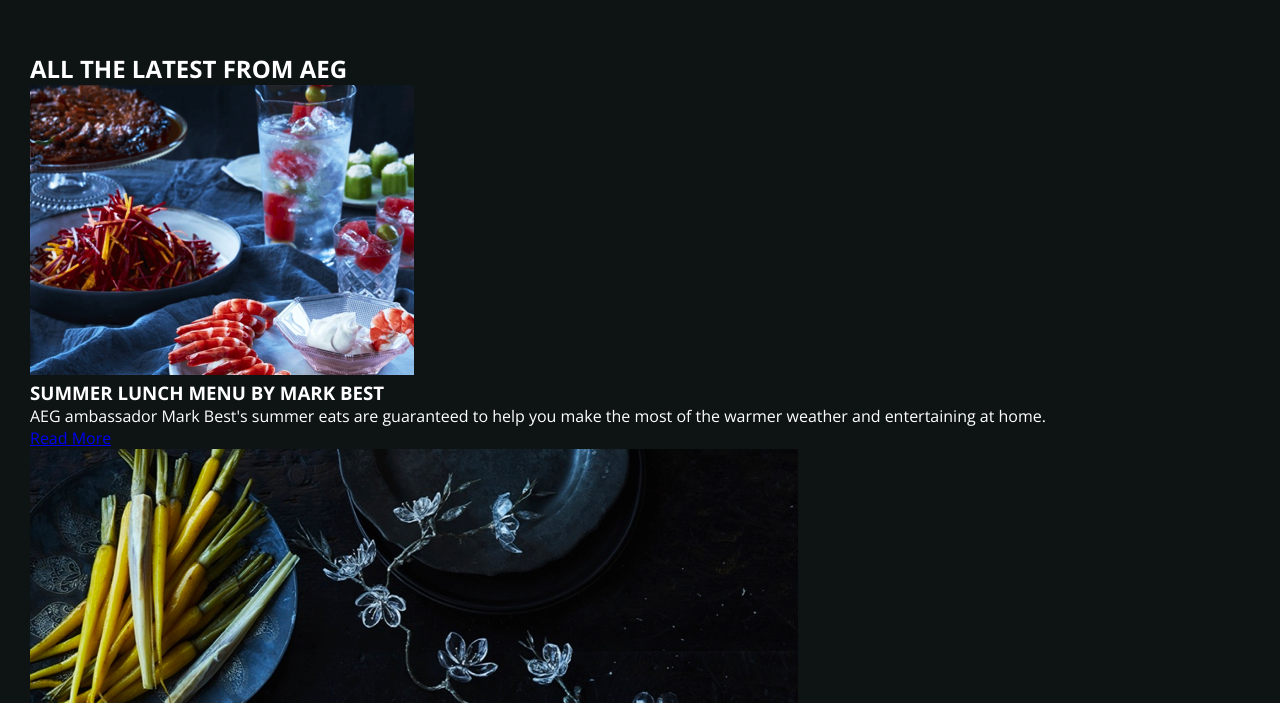
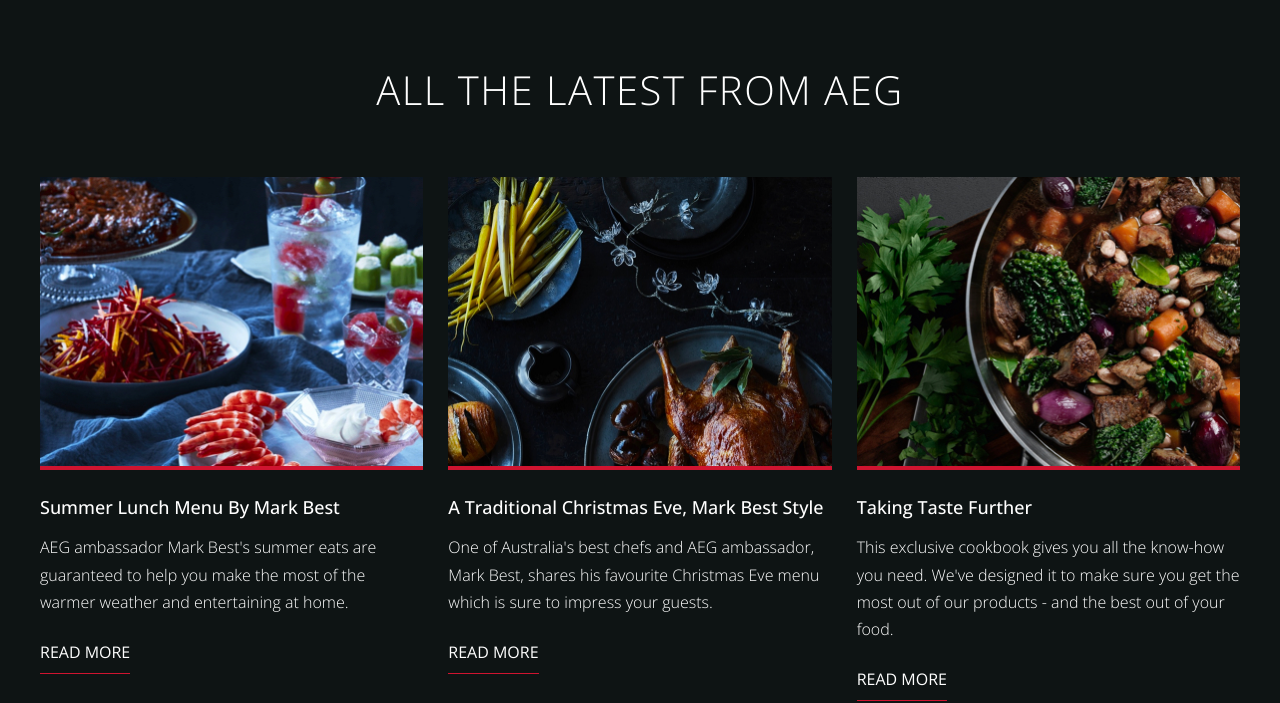
Before and after one commit to rommelvisuals/Orchard-FED-test, a plain HTML site: page index.html in a window 1280 px wide. Shown: the part 940-1643 px from the top of the page. Drawn offline with Linux system fonts and the light colour scheme.

Commit message:
Added styles for 'Answer Your Body's Needs' section

```diff
--- a/css/base/_body.scss
+++ b/css/base/_body.scss
@@ -3,9 +3,14 @@ body {
     font-family: $OpenSans;
 }
 
+.main-content {
+    padding: 80px 0;
+}
+
 .container {
-    max-width: 1220px;
+    max-width: 1200px;
     margin: auto;
+    padding: 0 30px;
 }
 
 h1,
--- /dev/null
+++ b/css/components/_buttons.scss
@@ -0,0 +1,20 @@
+.underline-btn {
+    position: relative;
+    display: inline-block;
+    padding-bottom: 10px;
+    color: $white;
+    font-size: 16px;
+    font-weight: 400;
+    text-transform: uppercase;
+    text-decoration: none;
+
+    &::after {
+        content: '';
+        position: absolute;
+        width: 100%;
+        height: 1%;
+        left: 0;
+        bottom: 0;
+        background-color: $red;
+    }
+}
--- /dev/null
+++ b/css/sections/_all-the-latest.scss
@@ -0,0 +1,54 @@
+section.all-the-latest {
+    padding: 100px 0;
+
+    .container {
+        .heading {
+            margin-bottom: 60px;
+            text-align: center;
+
+            h2 {
+                font-size: 40px;
+                font-weight: 300;
+                letter-spacing: 1.5px;
+            }
+        }
+
+        .article-wrapper {
+            display: flex;
+            gap: 25px;
+
+            [class^="article-"] {
+                flex: 1;
+
+                .image {
+                    margin-bottom: 25px;
+                    border-bottom: 4px solid $red;
+
+                    img {
+                        width: 100%;
+                        object-fit: cover;
+                        display: block;
+                        vertical-align: middle;
+                    }
+                }
+
+                .preview-block {
+                    margin-bottom: 25px;
+
+                    h3 {
+                        margin-bottom: 15px;
+                        font-size: 18px;
+                        font-weight: 500;
+                        text-transform: capitalize;
+                    }
+
+                    p {
+                        font-size: 16px;
+                        font-weight: 300;
+                        line-height: 1.7;
+                    }
+                }
+            }
+        }
+    }
+}
--- a/css/sections/_answer-your-body.scss
+++ b/css/sections/_answer-your-body.scss
@@ -1,5 +1,5 @@
 section.answer-your-body {
-    padding: 180px 0;
+    padding: 100px 0;
 
     .container {
         .content-wrapper {
@@ -34,10 +34,10 @@ section.answer-your-body {
                 .copy-block {
                     h1 {
                         position: relative;
-                        margin-bottom: 35px;
+                        margin-bottom: 40px;
                         font-size: 24px;
                         font-weight: 300;
-                        letter-spacing: 1px;
+                        letter-spacing: 1.5px;
 
                         &::after {
                             content: "";
@@ -53,7 +53,7 @@ section.answer-your-body {
                     p {
                         font-size: 18px;
                         font-weight: 300;
-                        line-height: 1.8;
+                        line-height: 1.7;
                     }
                 }
 
@@ -63,13 +63,14 @@ section.answer-your-body {
                     h2 {
                         margin-bottom: 10px;
                         color: $red;
-                        font-size: 17px;
+                        font-size: 16px;
                         font-weight: 500;
                     }
 
                     p {
-                        font-size: 17px;
-                        line-height: 1.8;
+                        font-size: 18px;
+                        font-weight: 400;
+                        line-height: 1.7;
                     }
                 }
             }
--- a/css/styles.scss
+++ b/css/styles.scss
@@ -5,4 +5,7 @@
 @import 'base/body',
 'base/font';
 
-@import 'sections/answer-your-body';
+@import 'components/buttons';
+
+@import 'sections/answer-your-body',
+'sections/all-the-latest';
--- a/index.html
+++ b/index.html
@@ -9,6 +9,7 @@
 </head>
 
 <body>
+    <div class="main-content">
         <section class="answer-your-body">
             <div class="container">
                 <div class="content-wrapper">
@@ -39,28 +40,41 @@
                 <div class="heading">
                     <h2>All the Latest from AEG</h2>
                 </div>
-            <div class="blog-wrapper">
-                <div class="blog-1">
+                <div class="article-wrapper">
+                    <div class="article-1">
+                        <div class="image">
                             <img src="assets/images/summer_lunch_menu_1.jpg" alt="summer lunch menu">
+                        </div>
+                        <div class="preview-block">
                             <h3>Summer Lunch Menu by Mark Best</h3>
                             <p>AEG ambassador Mark Best's summer eats are guaranteed to help you make the most of the warmer weather and entertaining at home.</p>
+                        </div>
                         <a href="#" class="underline-btn">Read More</a>
                     </div>
-                <div class="blog-2">
+                    <div class="article-2">
+                        <div class="image">
                             <img src="assets/images/traditional_christmas_eve_1.jpg" alt="traditional christmas eve">
+                        </div>
+                        <div class="preview-block">
                             <h3>A Traditional Christmas Eve, Mark Best Style</h3>
                             <p>One of Australia's best chefs and AEG ambassador, Mark Best, shares his favourite Christmas Eve menu which is sure to impress your guests.</p>
+                        </div>
                         <a href="#" class="underline-btn">Read More</a>
                     </div>
-                <div class="blog-3">
+                    <div class="article-3">
+                        <div class="image">
                             <img src="assets/images/taking_taste_further_1.jpg" alt="taking taste further">
+                        </div>
+                        <div class="preview-block">
                             <h3>Taking Taste Further</h3>
                             <p>This exclusive cookbook gives you all the know-how you need. We've designed it to make sure you get the most out of our products - and the best out of your food.</p>
+                        </div>
                         <a href="#" class="underline-btn">Read More</a>
                     </div>
                 </div>
             </div>
         </section>
+    </div>
     <script src="js/script.js"></script>
 </body>
 
```
Also changed, not shown: css/styles.css, 1 other file. Lines whose indentation alone changed are shown as unchanged.
